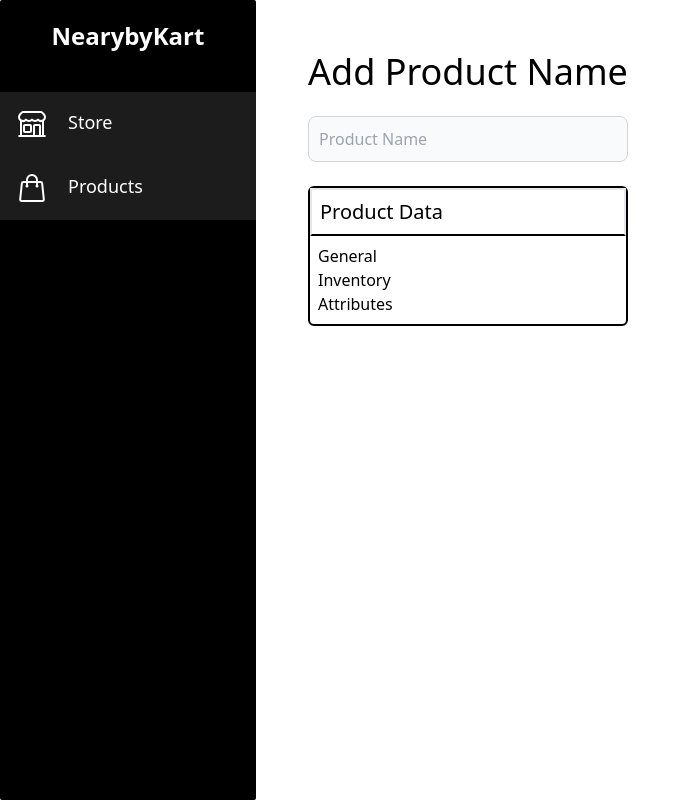
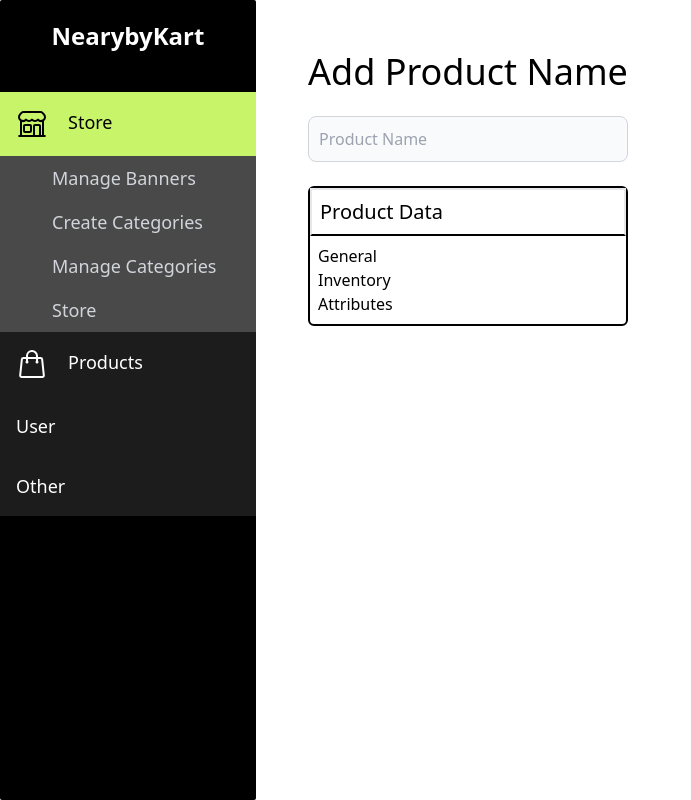
Before and after one commit to Abhishekkange/NearbyKart-Admin-Reactjs, a React (Vite) app in the folder Frontend/: page / in a window 1280 px wide. Shown: the whole page, without its empty margins (0-691 px from the left). Built offline with nearby package versions, Linux system fonts and the light colour scheme.

Commit message:
added SIde menus

```diff
--- a/Frontend/src/Components/Sidebar.jsx
+++ b/Frontend/src/Components/Sidebar.jsx
@@ -2,8 +2,10 @@ import React, { useState } from "react";
 import { useNavigate } from "react-router-dom";
 
 const Sidebar = () => {
-    const [openMenu1, setOpenMenu1] = useState(false);
+    const [openMenu1, setOpenMenu1] = useState(true);
     const [openMenu2, setOpenMenu2] = useState(false);
+    const [openMenu3, setOpenMenu3] = useState(false);
+    const [openOtherMenu, setOpenOtherMenu] = useState(false);
     const [activeButton, setActiveButton] = useState(null);
     const navigate = useNavigate();
 
@@ -13,6 +15,20 @@ const Sidebar = () => {
 
     const handleChangeMenu2 = () => {
         setOpenMenu2(!openMenu2);
+    }
+
+    const handleChangeMenu3 = () => {
+        setOpenMenu3(!openMenu3);
+        setOpenMenu1(false);
+        setOpenMenu2(false);
+        setOpenOtherMenu(false);
+    }
+
+    const handleOtherMenu = () => {
+        setOpenOtherMenu(!openOtherMenu);
+        setOpenMenu1(false);
+        setOpenMenu2(false);
+        setOpenMenu3(false);
     }
 
     const handleButtonClick = (buttonName) => {
@@ -59,6 +75,37 @@ const Sidebar = () => {
                 </div>
                 }
             </div>
+            <div className="bg-light-dark  text-white text-lg">
+                    <div className={`p-1 ${openMenu3 && 'bg-light-green text-black'}`}>
+                        <button className="flex p-3 w-52" onClick={handleChangeMenu3}>
+                            {/* Icon and text for Menu 3 */}
+                            <span>User</span>
+                        </button>
+                    </div>
+                    {openMenu3 && (
+                        <div>
+                            <SubMenuButton name="User Profile" active={activeButton === 'userProfile'} onClick={() => handleButtonClick('userProfile')} />
+                            <SubMenuButton name="Settings" active={activeButton === 'settings'} onClick={() => handleButtonClick('settings')} />
+                            {/* Add more submenu buttons for user-related actions */}
+                        </div>
+                    )}
+                </div>
+                {/* Other Menu */}
+                <div className="bg-light-dark  text-white text-lg">
+                    <div className={`p-1 ${openOtherMenu && 'bg-light-green text-black'}`}>
+                        <button className="flex p-3 w-52" onClick={handleOtherMenu}>
+                            {/* Icon and text for Other menu */}
+                            <span>Other</span>
+                        </button>
+                    </div>
+                    {openOtherMenu && (
+                        <div>
+                            {/* SubMenuButton for Help Center */}
+                            <SubMenuButton name="Help Center" active={activeButton === 'helpCenter'} onClick={() => handleButtonClick('helpCenter')} />
+                            {/* Add more submenu buttons for Other menu */}
+                        </div>
+                    )}
+                </div>
         </div>
     </div>
 }
```
